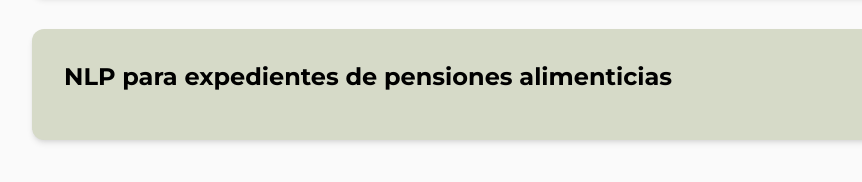
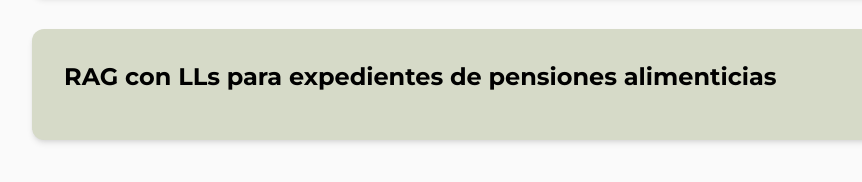
Before and after one commit to NayeliSilva2322/cv-2025, a plain HTML site: page experiencia-y-proyectos.html in a window 1280 px wide. Shown: the part 1903-2085 px from the top of the page, 0-862 px from the left. Drawn offline with Linux system fonts and the light colour scheme.

Commit message:
Update experiencia-y-proyectos.html

```diff
--- a/experiencia-y-proyectos.html
+++ b/experiencia-y-proyectos.html
@@ -101,7 +101,7 @@
         <div class="project-row">
           <div class="project-info">
             <button class="project-toggle" aria-expanded="false" aria-controls="proj3-content">
-              <h3 id="p3">NLP para expedientes de pensiones alimenticias</h3>
+              <h3 id="p3">RAG con LLs para expedientes de pensiones alimenticias</h3>
             </button>
             <div id="proj3-content" class="project-content" hidden>
               <p class="meta">Ago 2023 – Nov 2023</p>
```
